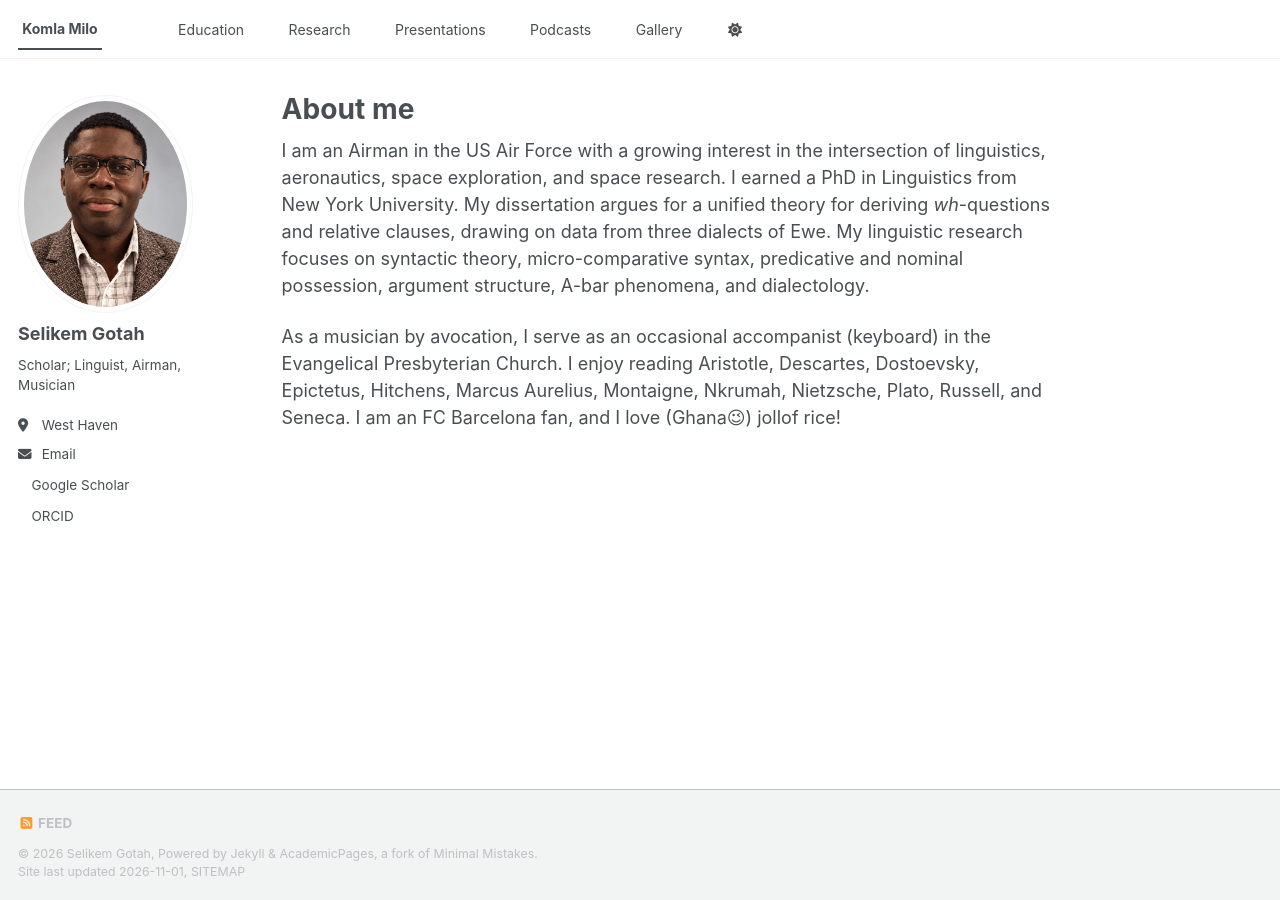
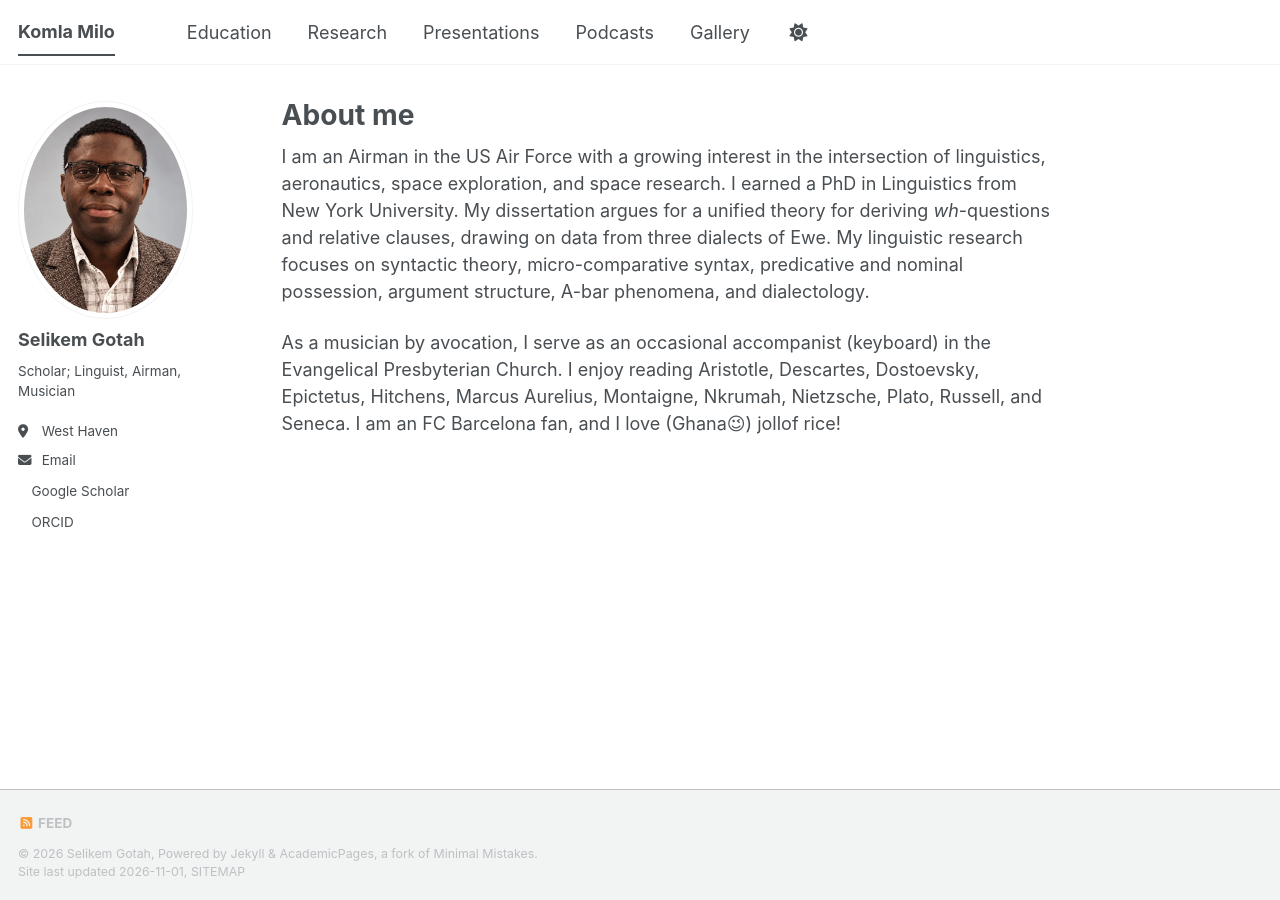
Before and after one commit to komlamilo/komlamilo.github.io, a Jekyll site: the page built from _pages/about.md, in a window 1280 px wide. Built offline with Jekyll 4.4.1, drawn with Linux system fonts in a browser that asks for light colours; a script bundle is joined from its source files by our own code; a style sheet for code colours, icons or effects is not loaded.

Commit message:
Delete compact navigation styles for large screens
Removed compact single-row navigation styles for larger screens.

```diff
--- a/assets/css/main.scss
+++ b/assets/css/main.scss
@@ -36,16 +36,3 @@
     "layout/archive",
     "layout/sidebar"
 ;
-
-/* Compact single-row navigation */
-@media (min-width: 1024px) {
-  .greedy-nav .visible-links a {
-    font-size: 0.78em;
-    padding-left: 0.3em;
-    padding-right: 0.3em;
-  }
-
-  .greedy-nav .masthead__menu-item--lg {
-    margin-right: 0.3em;
-  }
-}
```
